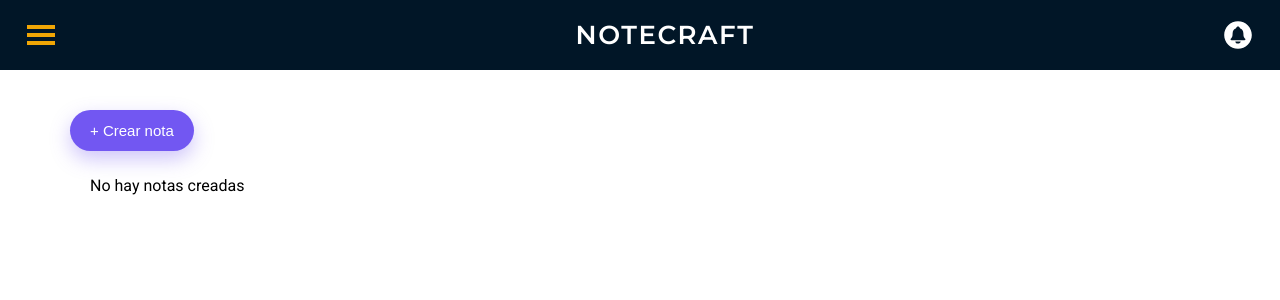
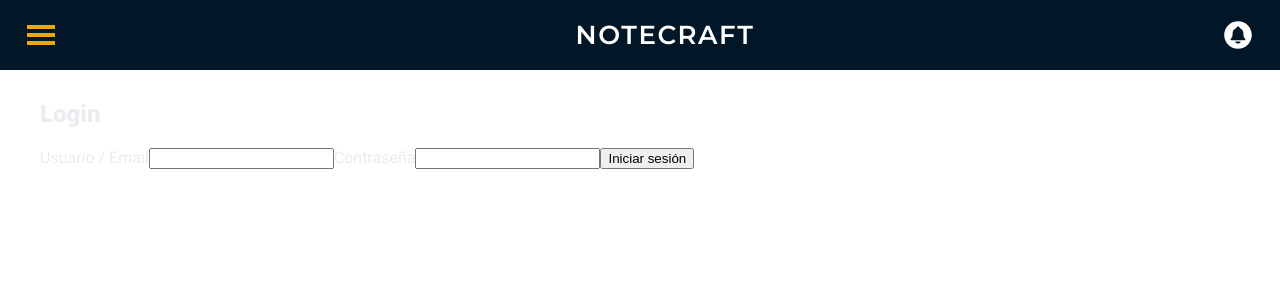
Before and after one commit to Kernnelh/AYD1-Practica1S2026_A_G3, a React (Create React App) app in the folder dashboard/: page / in a window 1280 px wide. Shown: the top 300 px of the page. Built offline with nearby package versions, Linux system fonts and the light colour scheme.

Commit message:
fix(rutas): hotfix para establecer el login como vista principal
Se intercambió la ruta raíz ("/") en App.js para que renderice el componente InicioSesion en lugar del dashboard de Notas.
Esto garantiza el flujo correcto de autenticación para la demostración del release.

```diff
--- a/dashboard/src/App.js
+++ b/dashboard/src/App.js
@@ -62,24 +62,25 @@ function App() {
 
       <div className={`main ${showNav ? "shifted" : ""}`}>
         <Routes>
+          {/* El login ahora es la página de inicio ("/") */}
+          <Route path="/" element={<InicioSesion />} />
 
-          <Route path="/" element={<Notas notes={notes} setNotes={setNotes} archivedNotes={archivedNotes} setArchivedNotes={setArchivedNotes} />} />
+          {/* Las notas ahora se muestran en "/notas" (a donde manda el login tras el éxito) */}
+          <Route
+            path="/notas"
+            element={<Notas notes={notes} setNotes={setNotes} archivedNotes={archivedNotes} setArchivedNotes={setArchivedNotes} />}
+          />
+
           <Route path="/archived" element={<Archivados notes={archivedNotes} setNotes={setNotes} setArchivedNotes={setArchivedNotes} />} />
-
           <Route path="/set" element={<Fijados />} />
           <Route path="/shared" element={<Compartidos />} />
-
           <Route path="/modify" element={<ModificarNotas notes={notes} setNotes={setNotes} />} />
 
-                  {/* Rutas de tu compañero */}
+          {/* Rutas de tu compañero */}
           <Route path="/register" element={<Registro />} />
           <Route path="/profile" element={<Perfil />} />
-          <Route path="/login" element={<InicioSesion />} />
-
-
-
-
-          </Routes>
+          {/* Eliminé la ruta vieja de /login porque ya la pusimos en "/" */}
+        </Routes>
       </div>
     </>
   );
```
